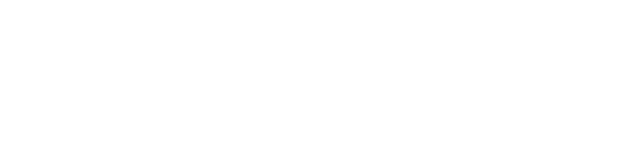
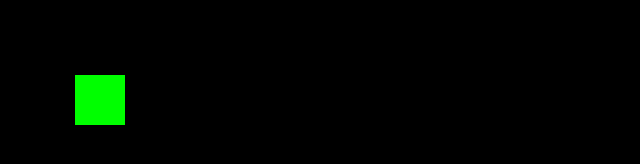
Before and after one commit to EGRrqq/meteor_mayhem, a website with bundled scripts: page public/index.html in a window 1280 px wide. Shown: the whole page, without its empty margins (0-640 px from the left). Built offline with nearby package versions, Linux system fonts and the light colour scheme.

Commit message:
feat: reangle render
feat: scene phaser setup

```diff
--- a/client/game.js
+++ b/client/game.js
@@ -1,2 +1,23 @@
-import Phaser from "phaser";
-console.log(Phaser);
+import Phaser, { Game } from "phaser";
+import { Preloader } from "./scenes/Preloader";
+
+/** @type {Phaser.Types.Core.GameConfig} */
+const config = {
+	type: Phaser.AUTO,
+	width: window.innerWidth,
+	height: window.innerHeight,
+	scale: {
+		parent: "game-container",
+		mode: Phaser.Scale.RESIZE,
+		min: {
+			width: 800,
+			height: 600,
+		},
+
+		zoom: 1, // Size of game canvas = game size * zoom
+	},
+	autoRound: false,
+	scene: [Preloader],
+};
+
+export default new Game(config);
--- /dev/null
+++ b/client/scenes/Preloader.js
@@ -0,0 +1,11 @@
+import { Scene } from "phaser";
+
+export class Preloader extends Scene {
+	constructor() {
+		super("Preloader");
+	}
+
+	create() {
+		this.add.rectangle(100, 100, 50, 50, 0x00ff00);
+	}
+}
--- a/esbuild/dev.js
+++ b/esbuild/dev.js
@@ -6,7 +6,7 @@
 		entryPoints: ["client/game.js"],
 		bundle: true,
 		sourcemap: true,
-		outfile: "public/game.min.js",
+		outfile: "public/bundle/game.min.js",
 	},
 	{ root: "public", port: 1234 },
 );
--- a/public/index.html
+++ b/public/index.html
@@ -4,8 +4,10 @@
     <meta charset="UTF-8" />
     <meta name="viewport" content="width=device-width, initial-scale=1.0" />
     <title>Meteor Mayhem</title>
-    <script src="./game.min.js" type="module"></script>
+    <link rel="stylesheet" href="/style.css">
   </head>
   <body>
+      <main id="game-container"></main>
+    <script src="./game.min.js" type="module"></script>
   </body>
 </html>
--- /dev/null
+++ b/public/style.css
@@ -0,0 +1,10 @@
+*,
+*::before,
+*::after {
+	margin: 0;
+	padding: 0;
+	border: 0;
+}
+
+body {
+}
```
Also changed, not shown: esbuild/prod.js (+2 -6 lines), 1 other file.
